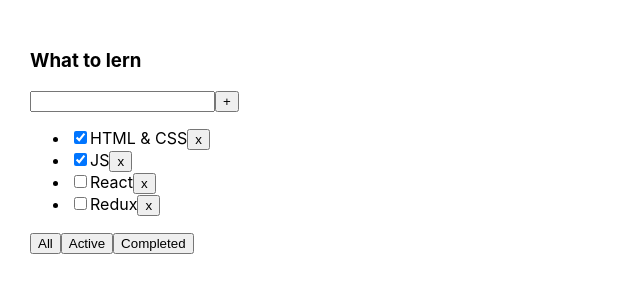
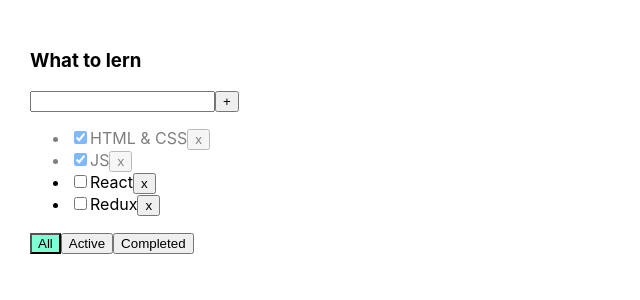
Before and after one commit to UrazbakhtinIVE/Todo-LearnProject, a React (Vite) app: page / in a window 1280 px wide. Shown: the top 300 px of the page, without its empty margins (0-640 px from the left). Built offline with nearby package versions, Linux system fonts and the light colour scheme.

Commit message:
Work with chekbox.CSS filter color

```diff
--- a/src/App.css
+++ b/src/App.css
@@ -6,3 +6,18 @@
 .App > div{
     margin-right: 58px;
 }
+.error{
+    border: 1px red solid;
+}
+
+.error-message{
+    color: red;
+}
+
+.active-filter{
+    background-color: aquamarine;
+}
+
+.is-done{
+    opacity: 0.5;
+}
--- a/src/App.tsx
+++ b/src/App.tsx
@@ -13,7 +13,6 @@ function App() {
         { id: v1(), title:"React", isDone:false},
         { id: v1(), title:"Redux", isDone:false},
     ]);
-    console.log(tasks)
     const [filter, setFilter] = useState<FilterValuesType>('all')
 
     function addTask(title:string){
@@ -34,6 +33,17 @@ function App() {
         setFilter(value)
     }
 
+    function changeTask(taskId: string, isDone:boolean){
+        const task = tasks.find(t=>t.id===taskId)
+
+        if(task){
+           task.isDone = isDone
+       }
+
+        setTasks( [... tasks])
+
+    }
+
     let tasksForList = tasks;
     if(filter ==="active"){
         tasksForList = tasks.filter(t=>!t.isDone);
@@ -49,6 +59,8 @@ function App() {
                       removeTask={removeTask}
                       changeFilter = {changeFilter}
                       addTask={addTask}
+                      changeTaskStatus = {changeTask}
+                      filter = {filter}
             />
         </div>
     )
--- a/src/ToDoList.tsx
+++ b/src/ToDoList.tsx
@@ -13,22 +13,33 @@ type PropsType = {
     removeTask: (id: string) => void
     changeFilter: (value: FilterValuesType) => void
     addTask: (title: string) => void
+    changeTaskStatus: (taskId: string, isDone:boolean) => void
+    filter:FilterValuesType
 }
 
 export const ToDoList = (props: PropsType) => {
-    const [newTaskTitle, setNewTaskTitle] = useState("")
+    const [title, setTitle] = useState("")
+    const [error, setError] = useState<string | null>(null)
     const onNewTitleChangeHandler = (e: ChangeEvent<HTMLInputElement>) => {
-        setNewTaskTitle(e.currentTarget.value)
+        setTitle(e.currentTarget.value)
     }
     const onKeyPressHandler = (e: KeyboardEvent<HTMLInputElement>) => {
+        setError(null);
         if (e.key === "Enter") {
-            props.addTask(newTaskTitle)
-            setNewTaskTitle("")
+            props.addTask(title)
+            setTitle("")
         }
     }
     const addTask = () => {
-        props.addTask(newTaskTitle)
-        setNewTaskTitle("")
+        if(title.trim()===""){
+            setError("Title is require")
+        }
+        else {
+            props.addTask(title)
+            setTitle("")
+        }
+
+
     }
     const onAllTasksFilterHandler = () => {
         {
@@ -48,27 +59,41 @@ export const ToDoList = (props: PropsType) => {
         <div>
             <h3>{props.title}</h3>
             <div>
-                <input value={newTaskTitle}
+                <input value={title}
                        onChange={onNewTitleChangeHandler}
                        onKeyDown={onKeyPressHandler}
+                       className={error ? "error" : ""}
                 />
                 <button onClick={addTask}>+</button>
+                {error && <div className="error-message">{error}</div>}
+
             </div>
             <ul>
                 {props.tasks.map(t => {
 
                     const onRemoveHandler = () => {props.removeTask(t.id)}
 
-                    return <li><input type="checkbox" checked={t.isDone}/><span>{t.title}</span>
+                    const onChangeHandler =(e:ChangeEvent<HTMLInputElement>)=>{
+                           props.changeTaskStatus(t.id, e.currentTarget.checked)
+                    }
+
+                    return <li className={t.isDone ? "is-done" : ""}><input
+                        type="checkbox"
+                        checked={t.isDone}
+                        onChange={onChangeHandler}
+                        /><span>{t.title}</span>
                         <button onClick={onRemoveHandler}>x</button>
                     </li>
                 })
                 }
             </ul>
             <div>
-                <button onClick={onAllTasksFilterHandler}>All</button>
-                <button onClick={onActiveTasksFilterHandler}>Active</button>
-                <button onClick={onCompletedTasksFilterHandler}>Completed</button>
+                <button className= {props.filter==="all" ? "active-filter" : ""}
+                        onClick={onAllTasksFilterHandler}>All</button>
+                <button className= {props.filter==="active" ? "active-filter" : ""}
+                        onClick={onActiveTasksFilterHandler}>Active</button>
+                <button className= {props.filter==="completed" ? "active-filter" : ""}
+                        onClick={onCompletedTasksFilterHandler}>Completed</button>
             </div>
         </div>
     )
```
